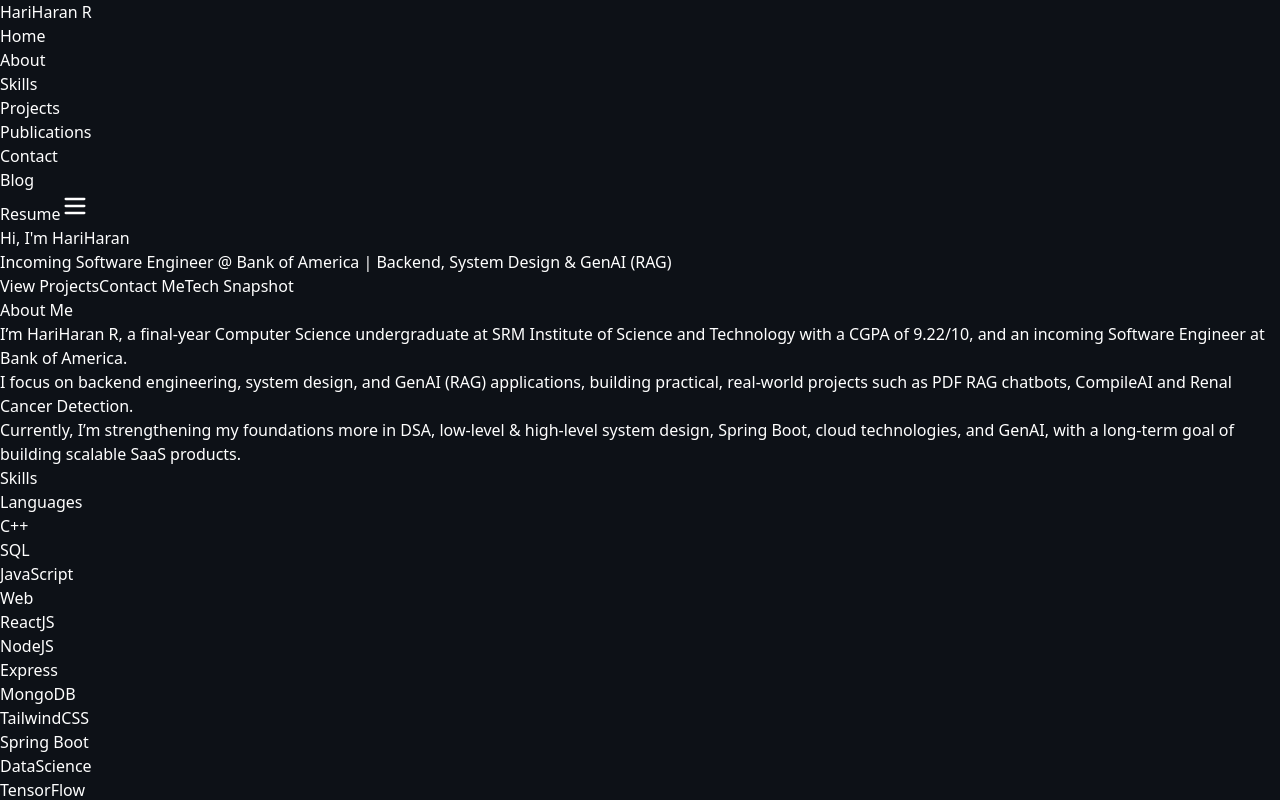
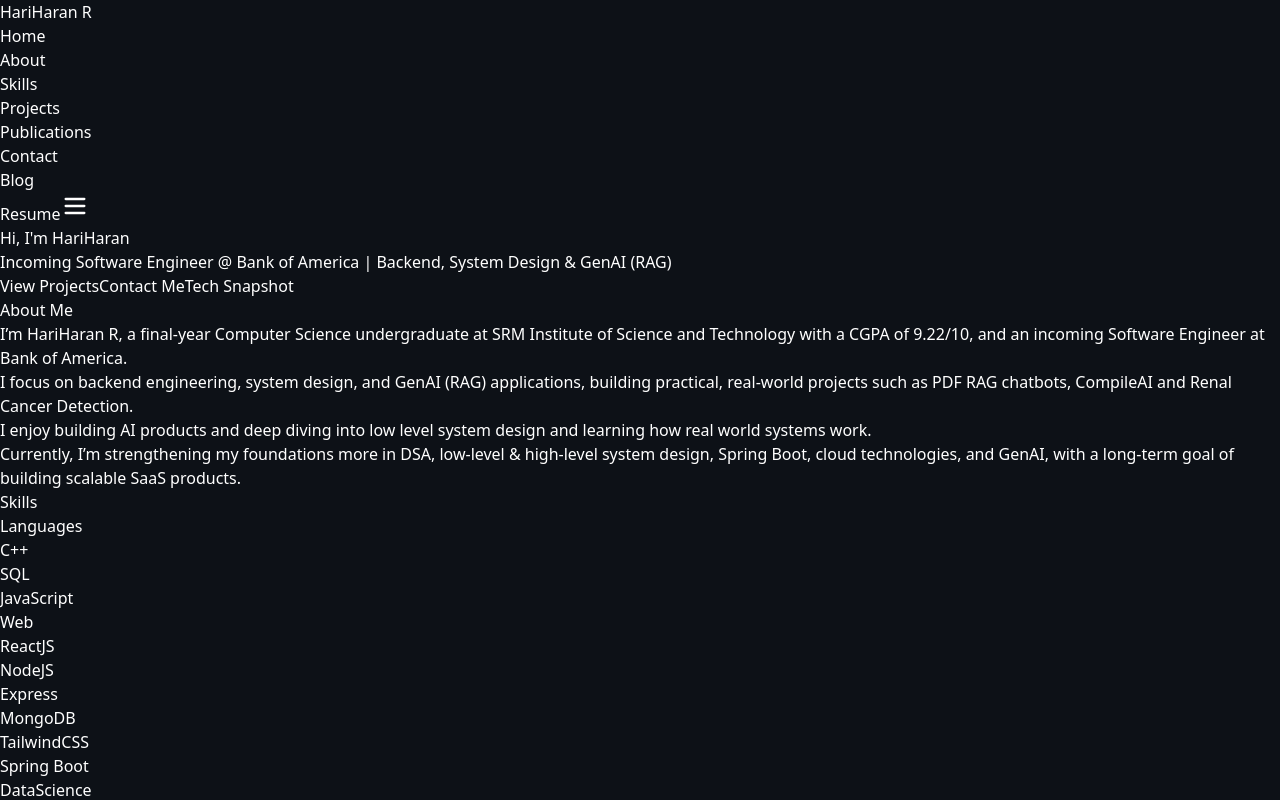
Before and after one commit to theHARI962n/My-Portfolio, a React (Vite) app: page / in a window 1280 px wide. Shown: the top 800 px of the page. Built offline with nearby package versions, Linux system fonts and the light colour scheme.

Commit message:
fix about

```diff
--- a/src/components/About.jsx
+++ b/src/components/About.jsx
@@ -32,6 +32,9 @@ const About = () => {
         </p>
 
         <p className="text-lg leading-relaxed">
+          I enjoy building AI products and deep diving into low level system design and learning how real world systems work.
+        </p>
+        <p className="text-lg leading-relaxed">
           Currently, I’m strengthening my foundations more in{" "}
           <span className="text-white font-semibold">
             DSA, low-level & high-level system design, Spring Boot, cloud
```
